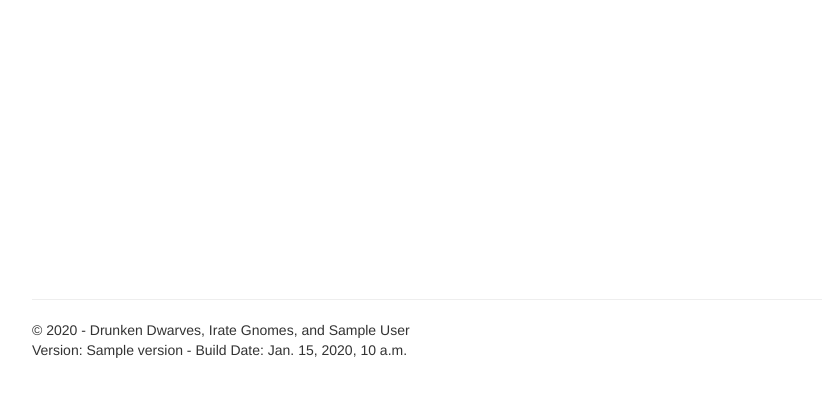
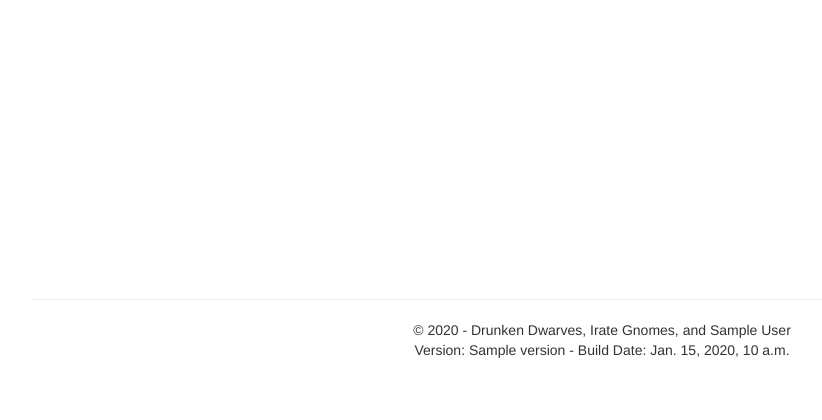
Before and after one commit to benspelledabc/djangosite, a Django app: template imrunicorn/admin_toolbox/templates/admin_toolbox/output.html in a window 1280 px wide. Shown: the part 521-941 px from the top of the page, without its empty margins (38-860 px from the left). Before the commit the page ends 879 px from the top, so only its background shows below. Run offline with Django 3.2, Linux system fonts and the light colour scheme; the template is opened without the code that fills it: most values are stand-ins (such as "Sample title", 1, 10 or a date in 2020); some libraries are stand-ins or nearby versions.

Commit message:
more footer formatting (#304)

```diff
--- a/imrunicorn/imrunicorn/settings.py
+++ b/imrunicorn/imrunicorn/settings.py
@@ -26,7 +26,7 @@ BASE_DIR = os.path.dirname(os.path.dirname(os.path.abspath(__file__)))
 # SECURITY WARNING: keep the secret key used in production secret!
 SECRET_KEY = 'hmj=u6w0i830gw=k^l&vc*jsl!mvtx8#r%#con#lvz04aordkg'
 
-DEBUG = False
+DEBUG = True
 IS_PRODUCTION = not DEBUG
 
 ALLOWED_HOSTS = ['benspelledabc.me', 'localhost', '127.0.0.1', '*']
@@ -54,6 +54,7 @@ INSTALLED_APPS = [
     'groundhog_logbook',
     'admin_toolbox',
     'deer_harvest_logbook',
+    'deer_waitlist',
 ]
 
 MIDDLEWARE = [
--- a/imrunicorn/imrunicorn/templates/imrunicorn/layout.html
+++ b/imrunicorn/imrunicorn/templates/imrunicorn/layout.html
@@ -32,6 +32,10 @@
         .main {
             min-height:100vh;
             height: 100%;
+        }
+
+        .footer {
+            min-height: 100px;
         }
 
     </style>
@@ -204,26 +208,39 @@
         {% block content %}
         {% endblock %}
     </div>
+
     <hr/>
-    <footer>
 
-        <p>&copy; {{ copy_year }} - Drunken Dwarves, Irate Gnomes, and {{ release.author }} <br/>
-            Version: {{ release.version }} - Build Date: {{ release.build_date }}
-        </p>
+</div>
 
+<!-- comment start
+<footer class="d-flex flex-row align-items-center footer">
+    <p class="m-auto">&copy; {{ copy_year }} - Drunken Dwarves, Irate Gnomes, and {{ release.author }} <br/>
+        Version: {{ release.version }} - Build Date: {{ release.build_date }}
+    </p>
+</footer>
+-->
 
-        {% comment %}
-        {% if not request.user.is_anonymous %}
-        <p>
-            Username : {{ user|title }}<br />
-            User Id  : {{ user.pk|title }}<br />
-            GhogKills: Not Tracked, yet.<br />
-        </p>
-        {% endif %}
-        {% endcomment %}
-
-    </footer>
-</div>
+<footer class="footer">
+ <div class="container-fluid">
+  <div class="row text-center">
+   <div class="col-lg-12">© {{ copy_year }} - Drunken Dwarves, Irate Gnomes, and {{ release.author }}</div>
+   <div class="col-lg-12">Version: {{ release.version }} - Build Date: {{ release.build_date }}</div>
+  </div>
+     <br />
+  <div class="row justify-content-center text-center">
+   <div class="col-lg-4">
+    <!-- <a href="/">Terms and conditions</a> -->
+   </div>
+   <div class="col-lg-4">
+    <!-- <a href="/">Privacy policy</a> -->
+   </div>
+   <div class="col-lg-4">
+    <!-- <a href="/">Careers</a> -->
+   </div>
+  </div>
+ </div>
+</footer>
 
 <script src="{% static 'imrunicorn/scripts/jquery-1.10.2.js' %}"></script>
 <script src="{% static 'imrunicorn/scripts/bootstrap.js' %}"></script>
```
